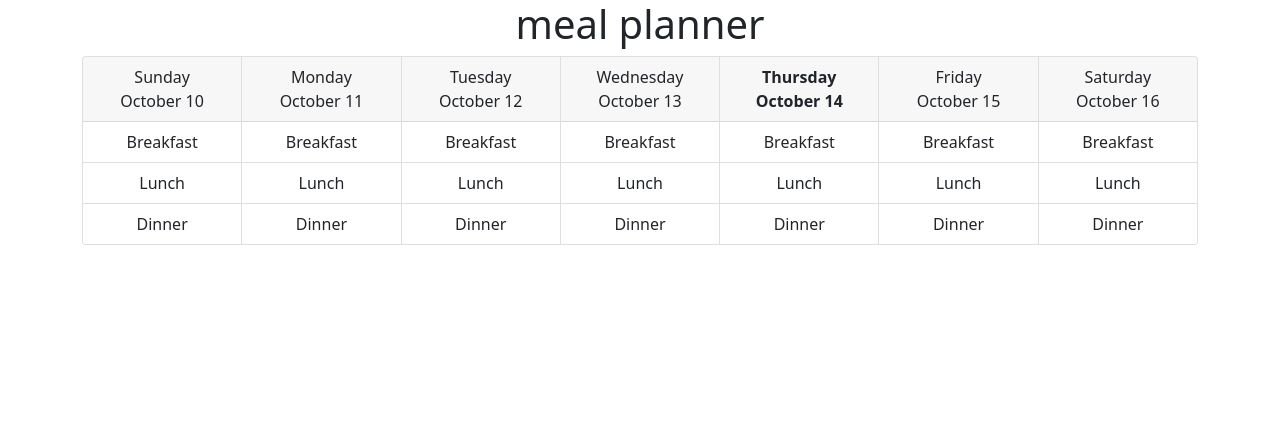
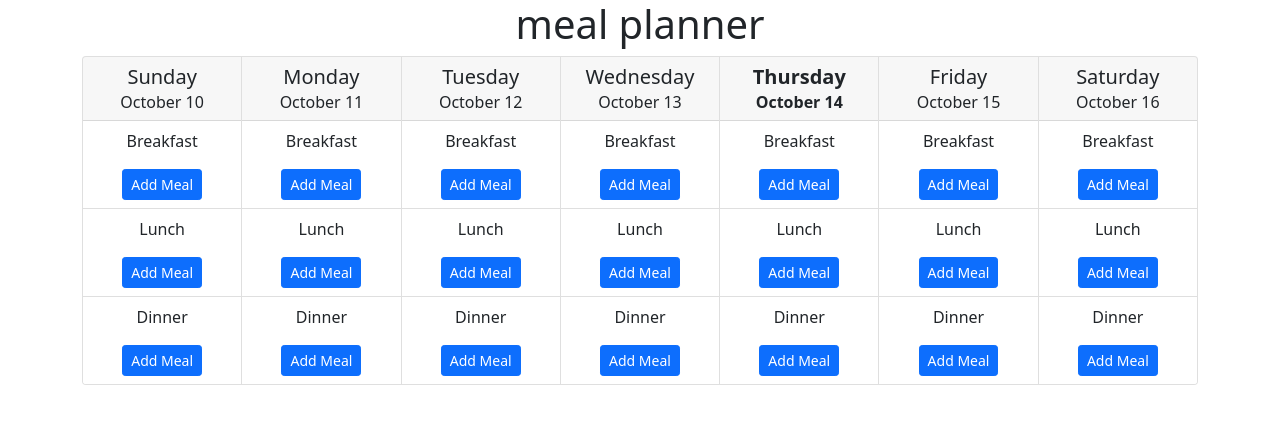
Before and after one commit to mwaslick/meal-planner, a React (Create React App) app: page / in a window 1280 px wide. Shown: the top 424 px of the page. Built offline with nearby package versions, Linux system fonts and the light colour scheme.

Commit message:
added add meal buttons and card formatting

```diff
--- /dev/null
+++ b/src/components/WeekCard/WeekCard.css
@@ -0,0 +1,3 @@
+.mealblock {
+    padding-bottom: 5rem !important;
+}
--- a/src/components/WeekCard/WeekCard.js
+++ b/src/components/WeekCard/WeekCard.js
@@ -1,6 +1,7 @@
 import React, { useState } from 'react';
-import { Container, Row, Col, Card, ListGroup, ListGroupItem } from 'react-bootstrap';
+import { Button, Card, ListGroup, Row, Col, ListGroupItem } from 'react-bootstrap';
 import DayJS from 'react-dayjs';
+import './WeekCard.css';
 
 export default function WeekCard(props) {
 
@@ -8,17 +9,42 @@ export default function WeekCard(props) {
 
         return (
             <Card>
-                {isToday? <Card.Header>
-                   <b> {props.weekday} <br></br> {props.date} </b>
-                </Card.Header> :
                 <Card.Header>
-                    {props.weekday} <br></br> {props.date}
-                </Card.Header>}
+                    {isToday? <Card.Title>
+                        <b> {props.weekday} </b>
+                    </Card.Title> :
+                    <Card.Title>
+                    {props.weekday}
+                    </Card.Title>}
+
+                    {isToday? <Card.Subtitle>
+                   <b> {props.date} </b>
+                    </Card.Subtitle> :
+                    <Card.Subtitle>
+                    {props.date}
+                    </Card.Subtitle>}
+
+                </Card.Header>
 
                 <ListGroup variant="flush">
-                    <ListGroup.Item>Breakfast</ListGroup.Item>
-                    <ListGroup.Item>Lunch</ListGroup.Item>
-                    <ListGroup.Item>Dinner</ListGroup.Item>
+                    <ListGroup.Item>
+                        <Card.Text>
+                        Breakfast
+                        </Card.Text>
+                        <Button variant="primary" size="sm">Add Meal</Button>
+                    </ListGroup.Item>
+                    <ListGroup.Item>
+                        <Card.Text>
+                            Lunch
+                        </Card.Text>
+                        <Button variant="primary" size="sm">Add Meal</Button>
+                    </ListGroup.Item>
+                    <ListGroup.Item>
+                    <Card.Text>
+                        Dinner
+                        </Card.Text>
+                        <Button variant="primary" size="sm">Add Meal</Button>
+                    </ListGroup.Item>
                 </ListGroup>
             </Card>
       );
```
